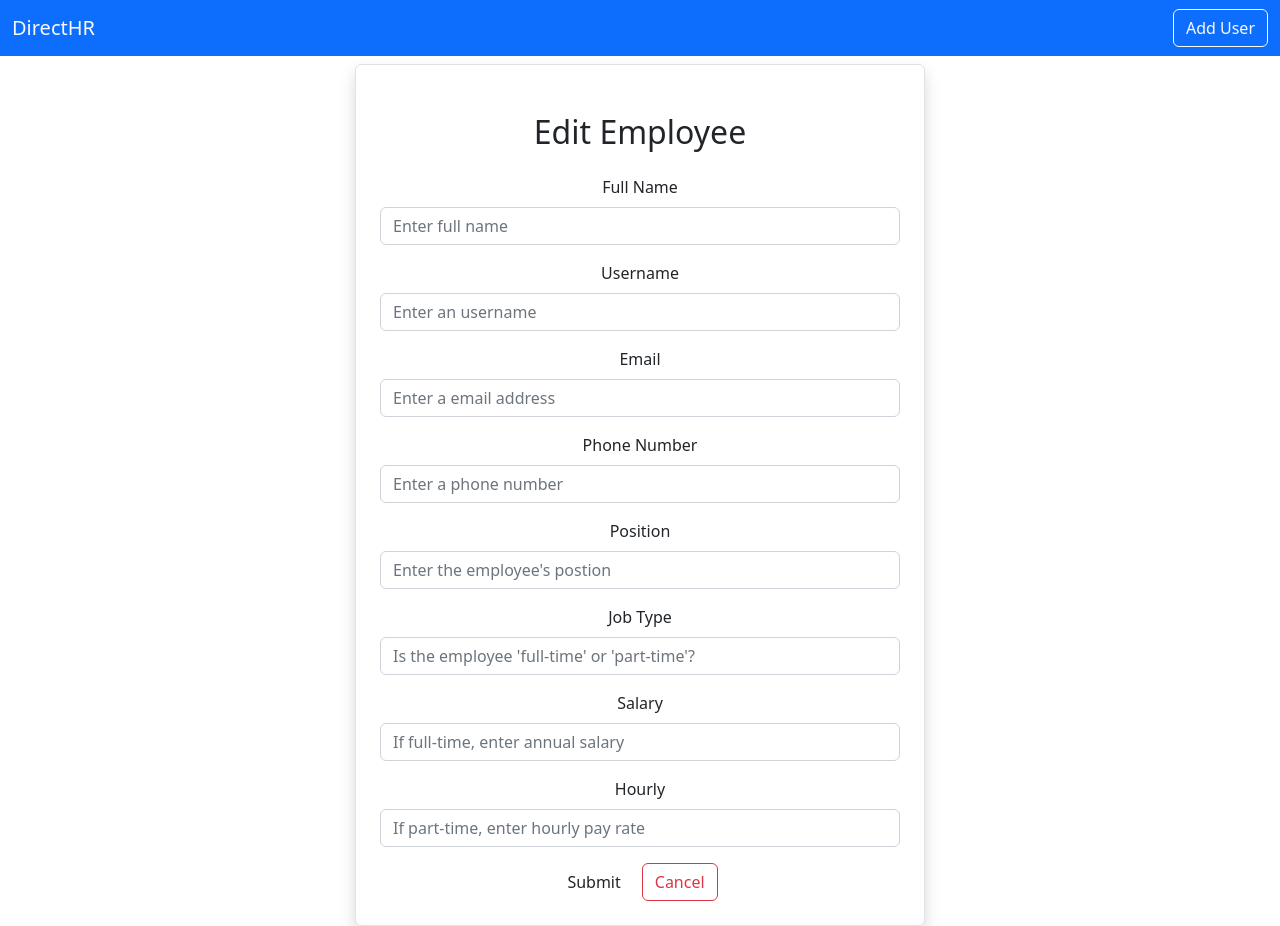
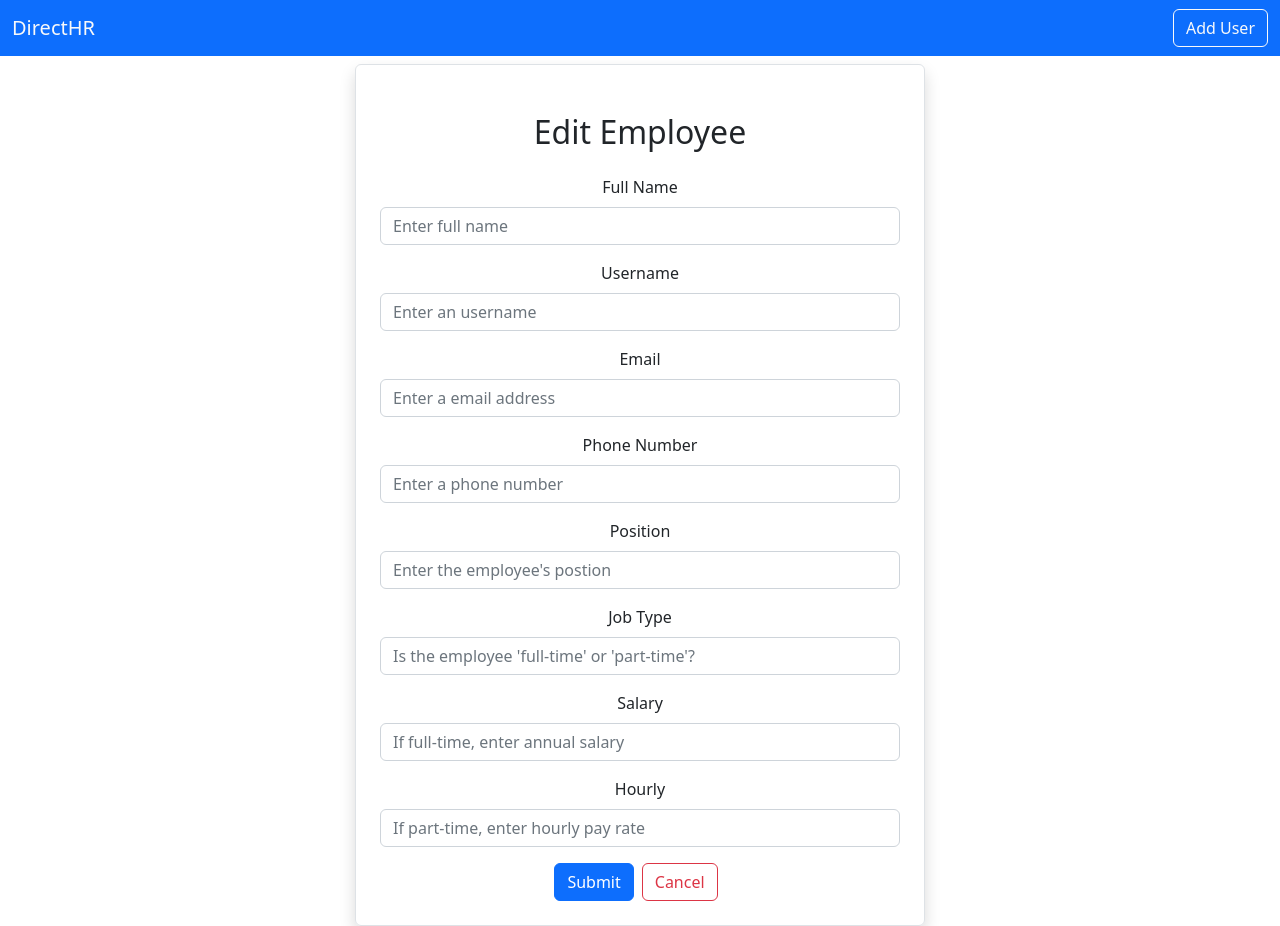
Before and after one commit to gcs14/DirectHR, a React (Create React App) app in the folder src/main/frontend/: page /editemployee/1 in a window 1280 px wide. Built offline with nearby package versions, Linux system fonts and the light colour scheme; no server answers.

Commit message:
changed submit button color and url to localhost

```diff
--- a/src/main/frontend/src/employees/EditEmployee.js
+++ b/src/main/frontend/src/employees/EditEmployee.js
@@ -30,14 +30,14 @@ export default function EditEmployee() {
 
     const onSubmit=async(e)=>{
         e.preventDefault();
-        // await axios.put(`https://direct-hr.com/employee/${id}`, employee);
-        await axios.put(`http://localhost:8080/employee/${id}`, employee);
+        // await axios.put(`https://www.direct-hr.com/employees/${id}`, employee);
+        await axios.put(`http://localhost:8080/employees/${id}`, employee);
         navigate("/");
     };
 
     const loadEmployee = async () =>{
-        // const result = await axios.get(`https://direct-hr.com/employee/${id}`);
-        const result = await axios.get(`http://localhost:8080/employee/${id}`);
+        // const result = await axios.get(`https://www.direct-hr.com/employees/${id}`);
+        const result = await axios.get(`http://localhost:8080/employees/${id}`);
         setEmployee(result.data);
     };
 
@@ -136,7 +136,7 @@ export default function EditEmployee() {
                             onChange={(e)=>onInputChange(e)}
                         />
                     </div>
-                    <button type="submit" className="btn btn-warning=">Submit</button>
+                    <button type="submit" className="btn btn-primary">Submit</button>
                     <Link className="btn btn-outline-danger mx-2" to="/">Cancel</Link>
                 </form>
             </div>
```
